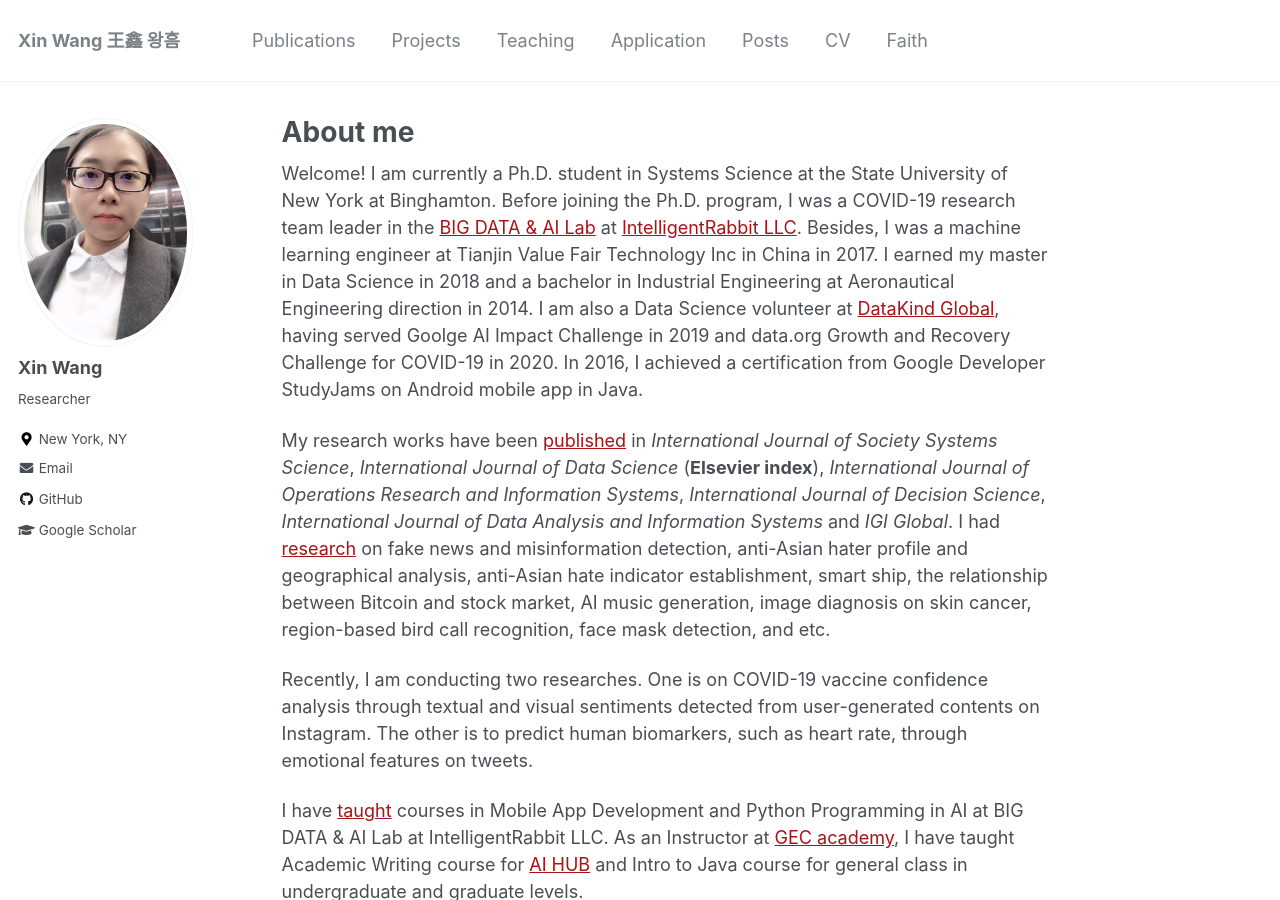
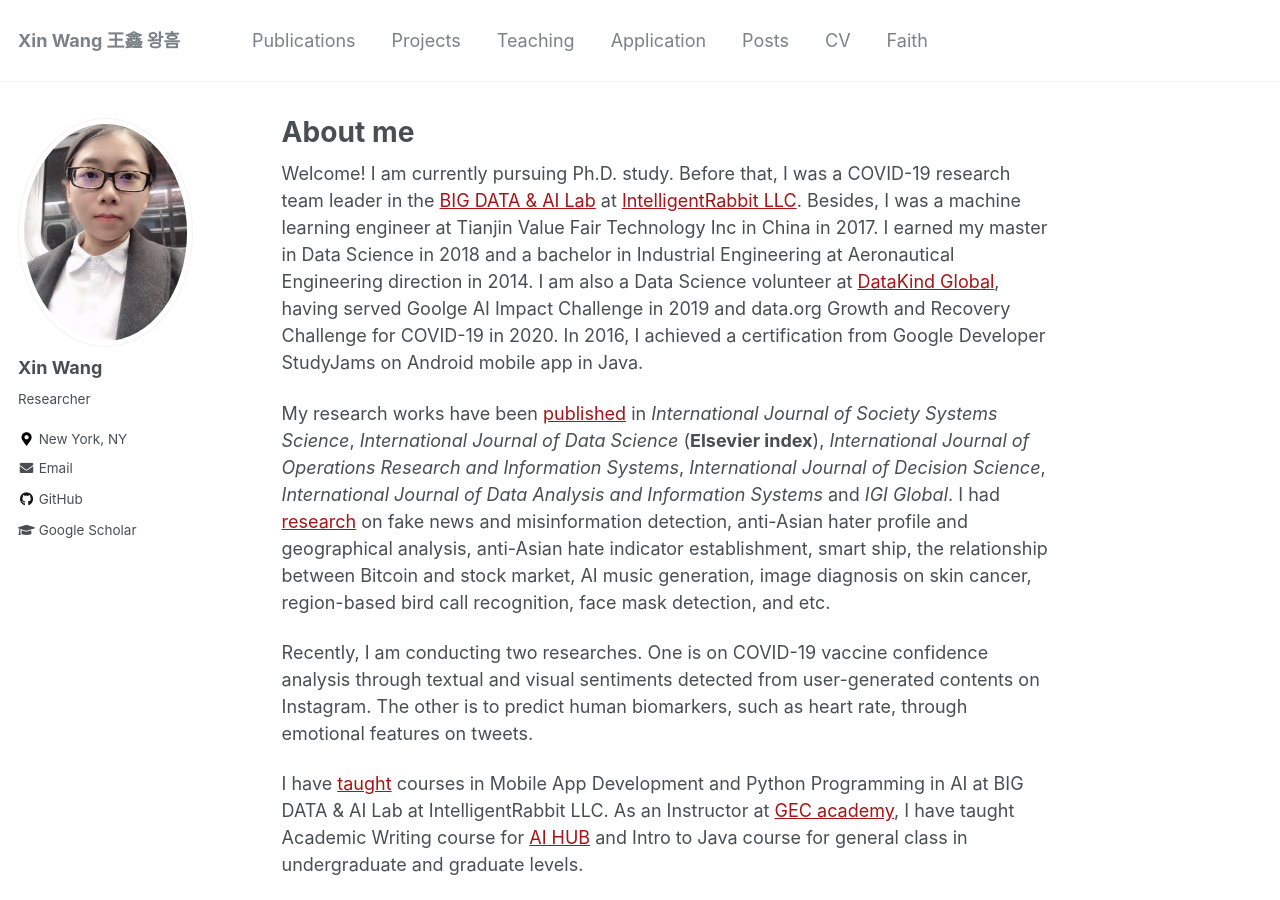
Before and after one commit to xin-wang-kr/xin-wang-kr.github.io, a Jekyll site: the page built from _pages/about.md, in a window 1280 px wide and 900 px high. Built offline with Jekyll 4.4.1, drawn with Linux system fonts in a browser that asks for light colours.

Commit message:
Update about.md

```diff
--- a/_pages/about.md
+++ b/_pages/about.md
@@ -10,8 +10,7 @@ image_sliders:
   - slider1
 ---
 
-Welcome! I am currently a Ph.D. student in Systems Science at the State University of New York at Binghamton.
-Before joining the Ph.D. program, I was a COVID-19 research team leader in the
+Welcome! I am currently pursuing Ph.D. study. Before that, I was a COVID-19 research team leader in the
 [BIG DATA & AI Lab](https://intelrabbit.com/research-projects/)
 at [IntelligentRabbit LLC](https://intelrabbit.com/services/). Besides, I was a machine
 learning engineer at Tianjin Value Fair Technology Inc in China in 2017. I earned my master
```
